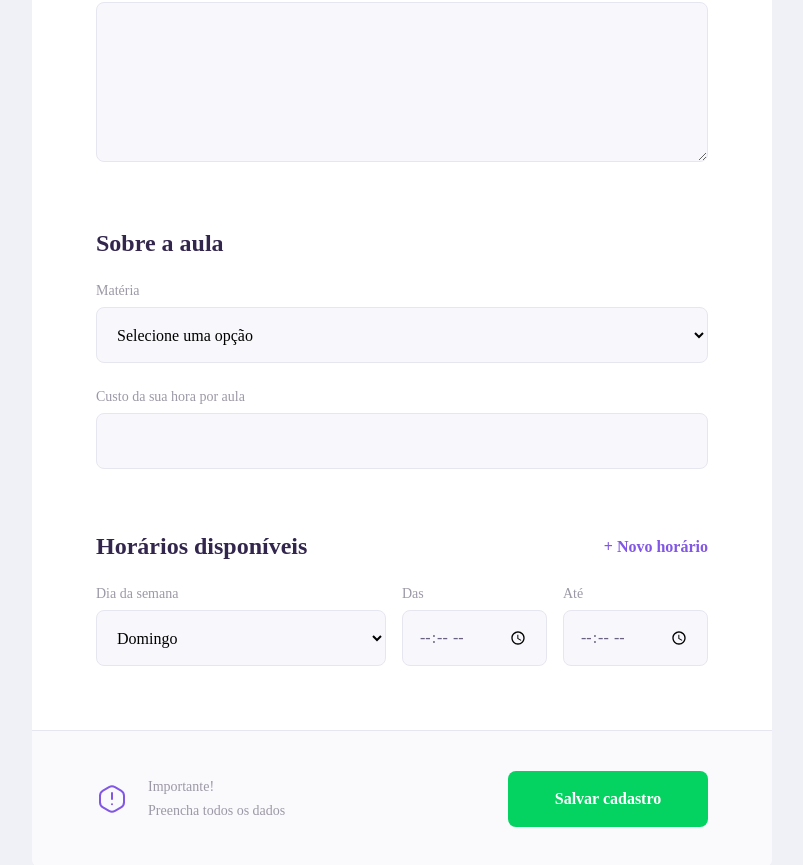
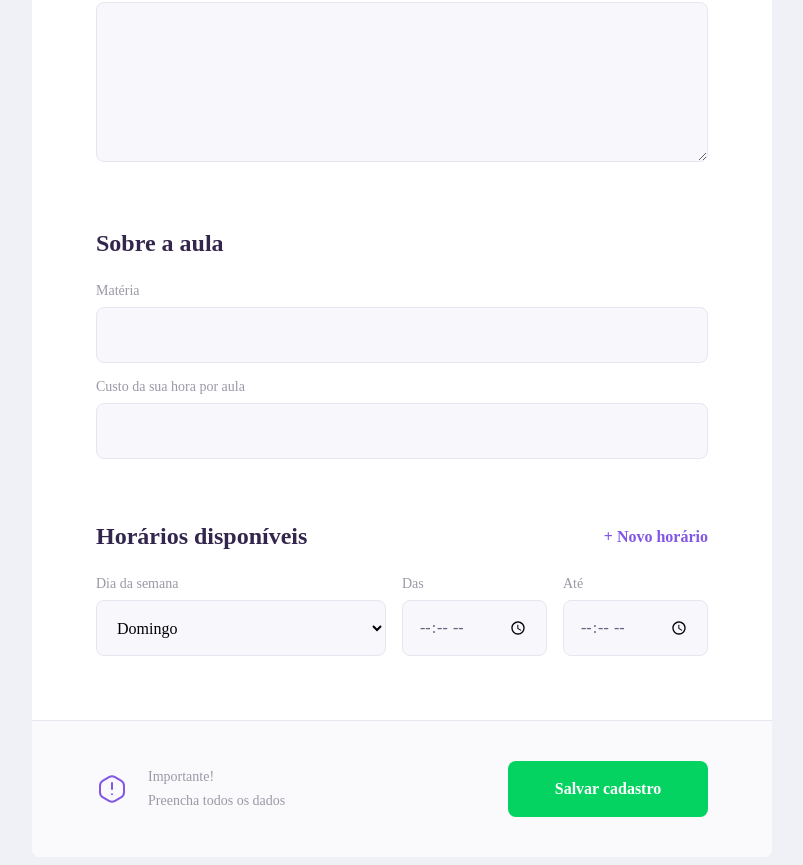
Before and after one commit to marianefelix/proffy, a React (Create React App) app in the folder web/: page /give-classes in a window 1280 px wide. Shown: the part 745-1610 px from the top of the page, without its empty margins (238-1041 px from the left). Built offline with nearby package versions, Linux system fonts and the light colour scheme; the HTML template or start-up script is replaced by a standard one.

Commit message:
Alteração no teacher form

```diff
--- a/web/src/pages/TeacherForm/index.tsx
+++ b/web/src/pages/TeacherForm/index.tsx
@@ -227,7 +227,7 @@ function TeacherForm(){
                     <fieldset>
                         <legend>Sobre a aula</legend>
 
-                        <Select
+                        {/*<Select
                             name="subject"
                             label="Matéria"
                             value={subject}
@@ -239,6 +239,12 @@ function TeacherForm(){
                                 { value: 'Geografia', label: 'Geografia'},
                                 { value: 'História', label: 'História'},
                             ]}
+                        />*/}
+                        <Input
+                            name="subject"
+                            label="Matéria"
+                            value={subject}
+                            onChange={(e) => {setSubject(e.target.value)}}
                         />
                         <Input
                             name="cost"
```
